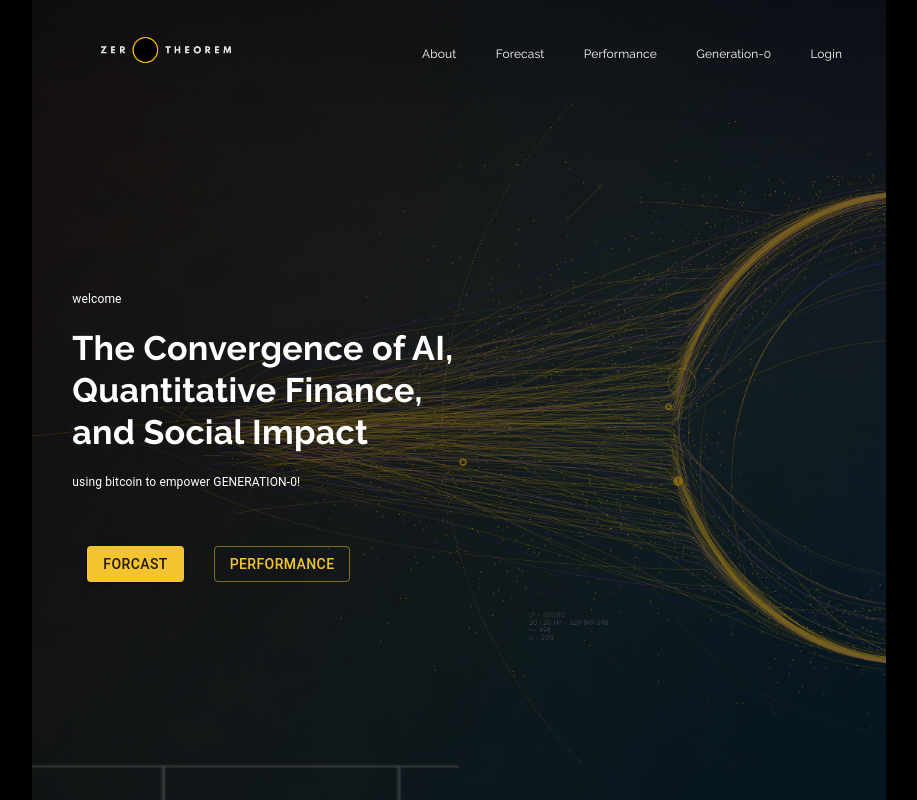
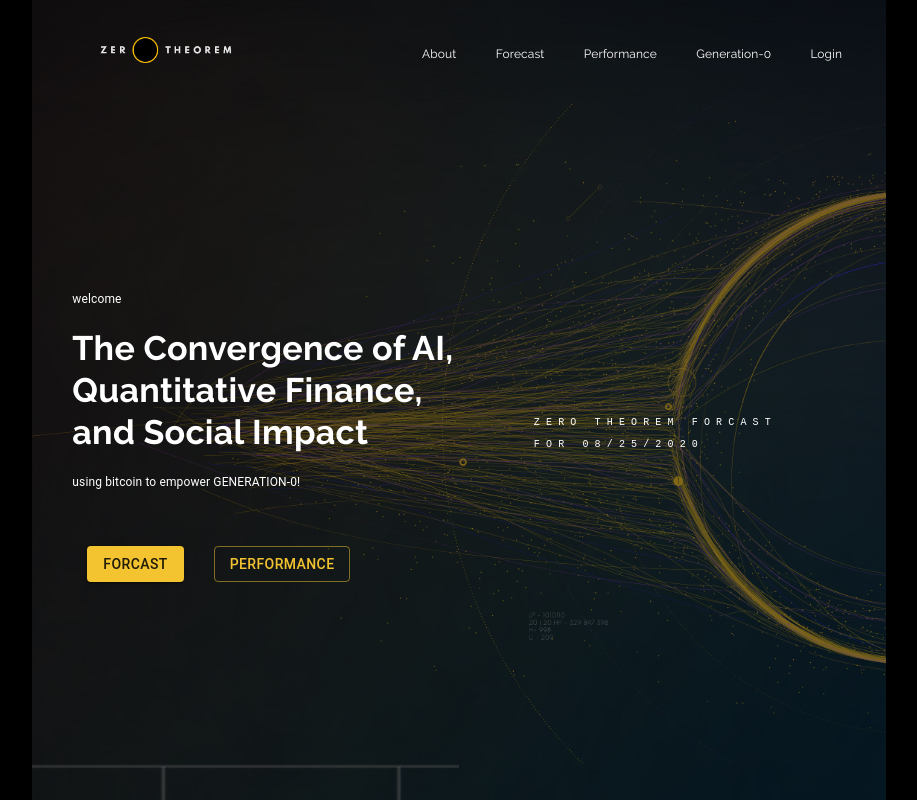
Before and after one commit to mehtishamulhaq/zero-theorem, a React (Create React App) app: page / in a window 1280 px wide. Shown: the whole page, without its empty margins (181-1098 px from the left). Built offline with nearby package versions, Linux system fonts and the light colour scheme.

Commit message:
1000 removed tag line is back

```diff
--- a/src/routes/Main.js
+++ b/src/routes/Main.js
@@ -86,8 +86,8 @@ export default function Main() {
                             </Grid>
                         </Grid>
                         <Grid item xs={12} md={6} sm={8} className={classes.amountContainer}>
-                            {/* <Box className={clsx(classes.amountCenter)}>
-                                <Box className={clsx(classes.amountText, classes.spacingBottom20)}>
+                            <Box className={clsx(classes.amountCenter)}>
+                                {/* <Box className={clsx(classes.amountText, classes.spacingBottom20)}>
                                     <Typography
                                         variant='h4'
                                         component='span'
@@ -100,7 +100,7 @@ export default function Main() {
                                         <ArrowDropUpOutlinedIcon style={{ color: 'green' }} />
                                         <ArrowDropDownOutlinedIcon style={{ color: 'red' }} />
                                     </Box>
-                                </Box>
+                                </Box> */}
                                 <Typography
                                     variant='h4'
                                     className={clsx(classes.amountDescription)}
@@ -113,7 +113,7 @@ export default function Main() {
                                 >
                                     <pre>F O R   0 8 / 2 5 / 2 0 2 0</pre>
                                 </Typography>
-                            </Box> */}
+                            </Box>
                         </Grid>
                     </Grid>
 
```
